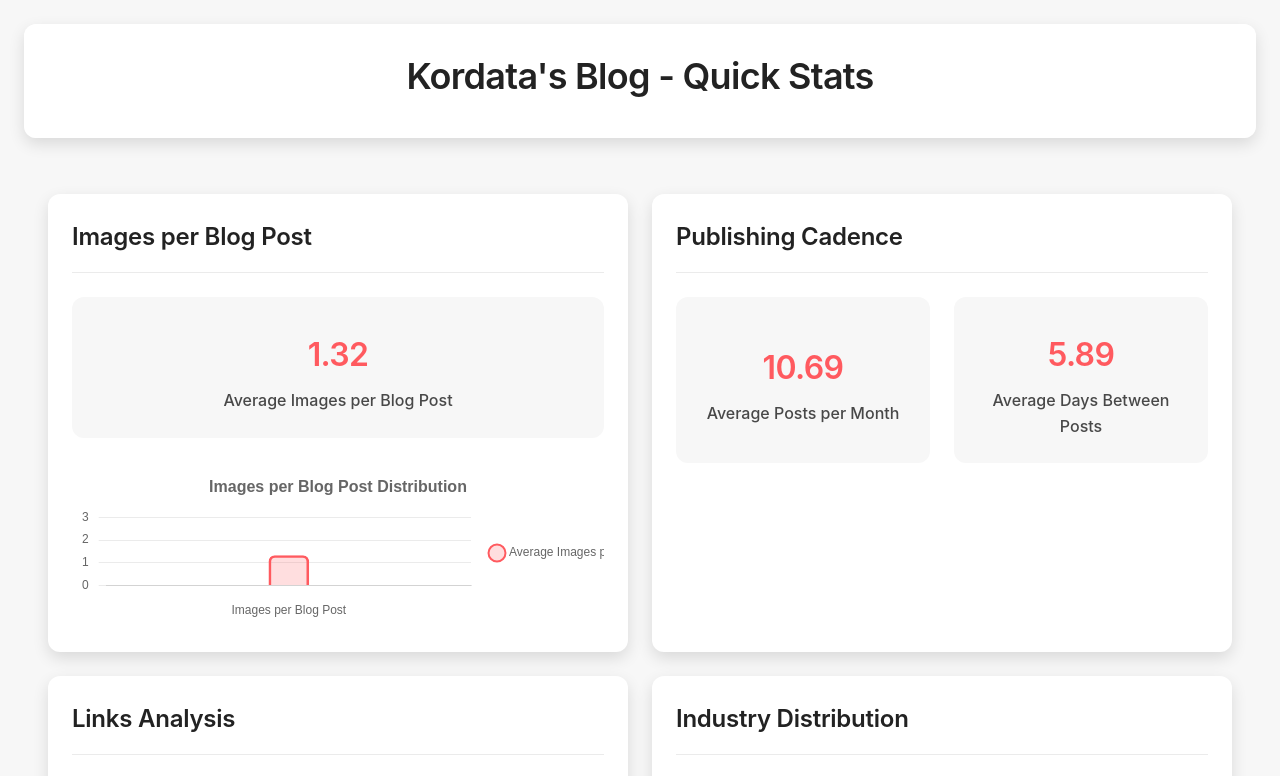
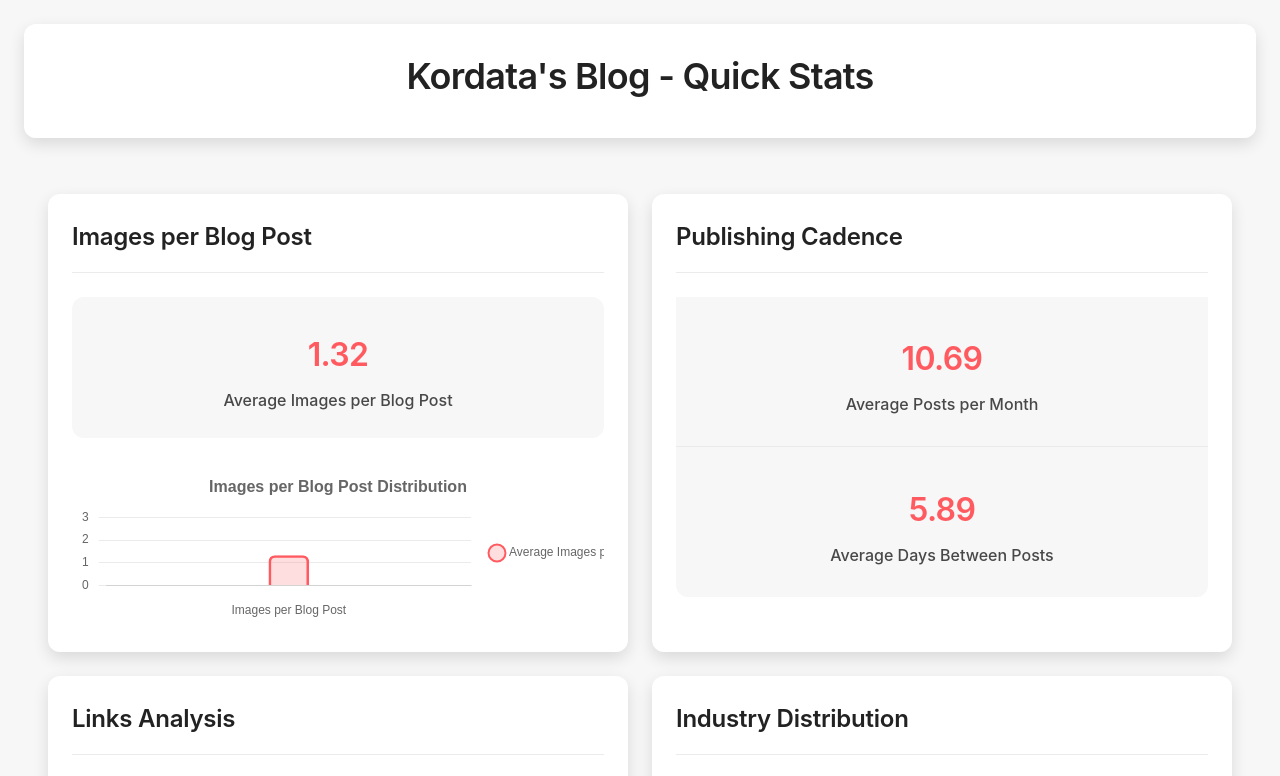
Before and after one commit to RodrigoGalindoF/kordata-blog-analysis, a plain HTML site: page index.html in a window 1280 px wide. Shown: the top 776 px of the page. Drawn offline with nearby package versions, Linux system fonts and the light colour scheme; a web font is replaced by a local one.

Commit message:
Enhance Publishing Cadence layout and trigger chart animations on scroll (Intersection Observer)

```diff
--- a/index.html
+++ b/index.html
@@ -338,6 +338,33 @@
                 background-color: var(--gray-200);
             }
         }
+
+        .publishing-cadence-card .publishing-cadence-stats {
+            display: flex;
+            flex-direction: column;
+            height: 300px;
+            min-height: 200px;
+            width: 100%;
+            gap: 0;
+        }
+        .publishing-cadence-card .stat-card {
+            flex: 1 1 50%;
+            width: 100%;
+            min-height: 0;
+            margin-bottom: 0;
+            border-radius: 0;
+            border-bottom: 1px solid var(--gray-200);
+        }
+        .publishing-cadence-card .stat-card:last-child {
+            border-bottom: none;
+            border-radius: 0 0 var(--border-radius) var(--border-radius);
+        }
+        @media (max-width: 768px) {
+            .publishing-cadence-card .publishing-cadence-stats {
+                height: 180px;
+                min-height: 120px;
+            }
+        }
     </style>
 </head>
 <body>
@@ -369,9 +396,9 @@
             </div>
 
             <!-- Publishing Cadence Section -->
-            <div class="dashboard-card">
+            <div class="dashboard-card publishing-cadence-card">
                 <h2>Publishing Cadence</h2>
-                <div class="stats-grid">
+                <div class="publishing-cadence-stats">
                     <div class="stat-card">
                         <div class="stat-value" id="posts-per-month-value">-</div>
                         <div class="stat-label">Average Posts per Month</div>
@@ -569,13 +596,64 @@
             document.getElementById('posts-per-month-value').textContent = data.averages['Posts per Month'].toFixed(2);
             document.getElementById('days-between-posts-value').textContent = data.averages['Days Between Posts'].toFixed(2);
 
-            // Create charts
-            createImagesChart(data.averages['Images per Blog Post']);
-            createLinksChart(data.averages['Internal Links Count'], data.averages['Outbound Links Count']);
-            createIndustryChart(data.categorical_counts.Industry);
-            createProductChart(data.categorical_counts['Product Highlighted']);
-            createFunnelChart(data.categorical_counts['Funnel Stage']);
-            createCTAChart(data.categorical_counts['Product CTA']);
+            // Chart data for observer
+            window._chartData = data;
+            setupChartObservers();
+        }
+
+        // Intersection Observer for chart containers
+        function setupChartObservers() {
+            const chartConfigs = [
+                {
+                    id: 'images-chart',
+                    created: false,
+                    create: () => createImagesChart(window._chartData.averages['Images per Blog Post'])
+                },
+                {
+                    id: 'links-chart',
+                    created: false,
+                    create: () => createLinksChart(window._chartData.averages['Internal Links Count'], window._chartData.averages['Outbound Links Count'])
+                },
+                {
+                    id: 'industry-chart',
+                    created: false,
+                    create: () => createIndustryChart(window._chartData.categorical_counts.Industry)
+                },
+                {
+                    id: 'product-chart',
+                    created: false,
+                    create: () => createProductChart(window._chartData.categorical_counts['Product Highlighted'])
+                },
+                {
+                    id: 'funnel-chart',
+                    created: false,
+                    create: () => createFunnelChart(window._chartData.categorical_counts['Funnel Stage'])
+                },
+                {
+                    id: 'cta-chart',
+                    created: false,
+                    create: () => createCTAChart(window._chartData.categorical_counts['Product CTA'])
+                }
+            ];
+
+            const observer = new IntersectionObserver((entries) => {
+                entries.forEach(entry => {
+                    if (entry.isIntersecting) {
+                        const config = chartConfigs.find(cfg => cfg.id === entry.target.querySelector('canvas').id);
+                        if (config && !config.created) {
+                            config.create();
+                            config.created = true;
+                        }
+                    }
+                });
+            }, {
+                threshold: 0.3
+            });
+
+            chartConfigs.forEach(cfg => {
+                const container = document.getElementById(cfg.id)?.parentElement;
+                if (container) observer.observe(container);
+            });
         }
 
         // Chart creation functions
```
